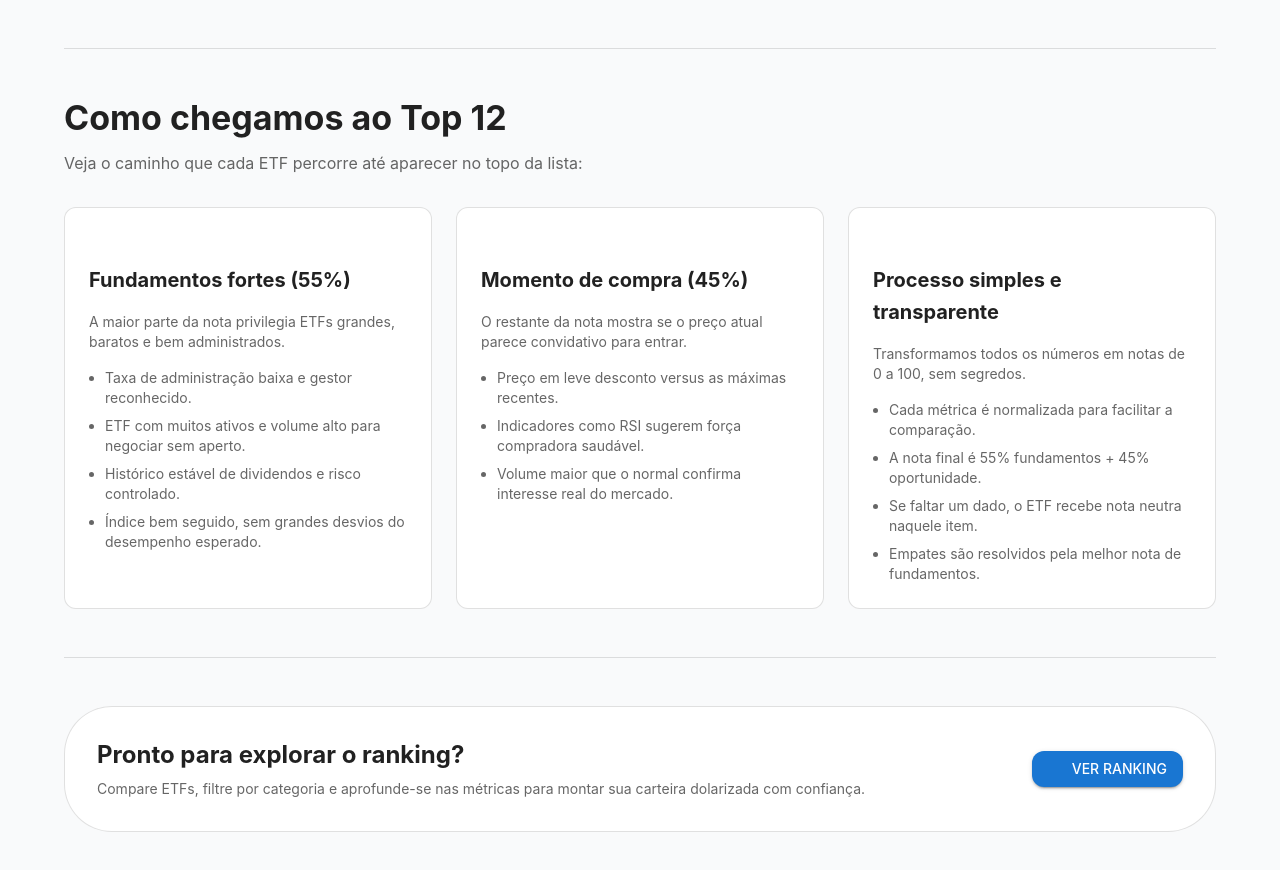
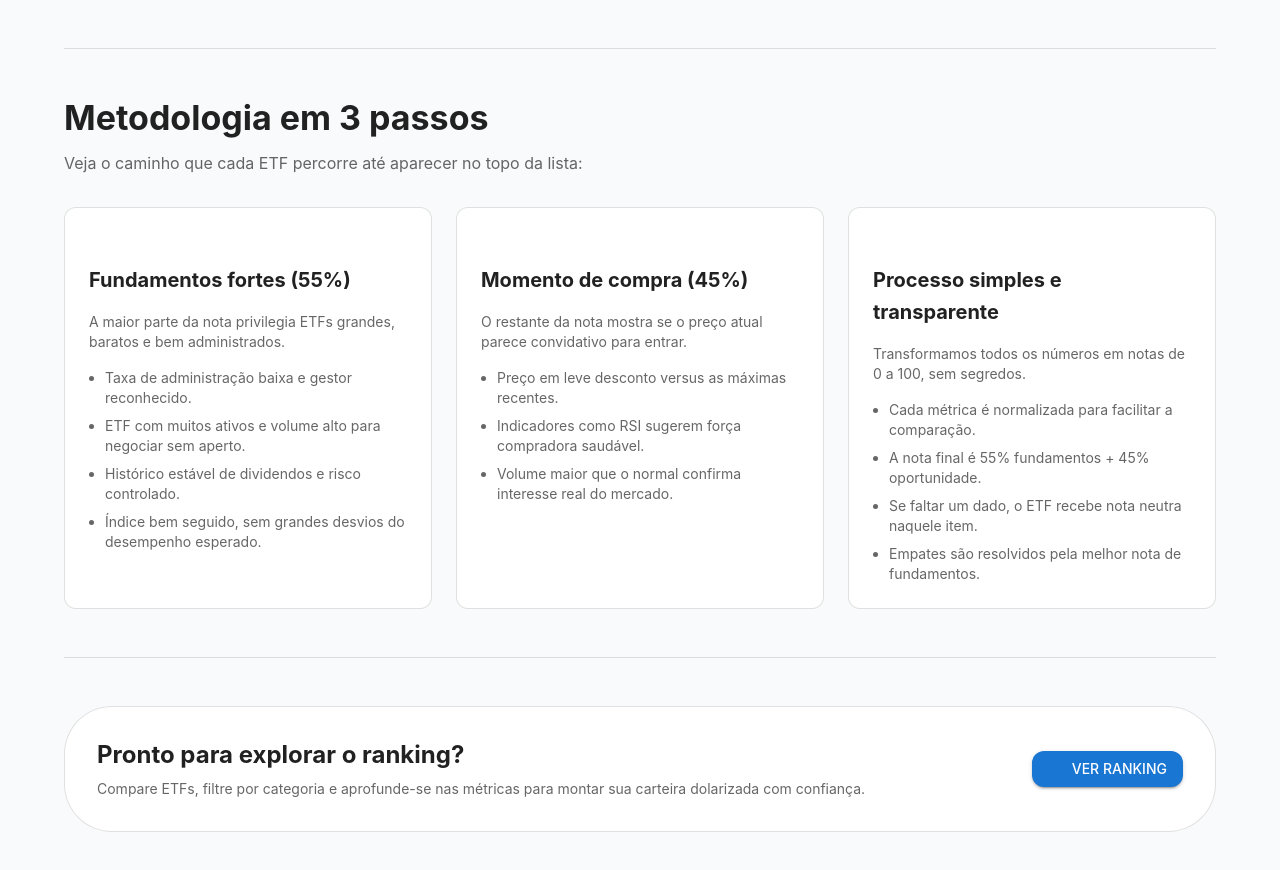
Before and after one commit to samuelalvesv/cabracash, a Next.js app: page /about in a window 1280 px wide. Shown: the part 817-1687 px from the top of the page. Built offline with nearby package versions, Linux system fonts and the light colour scheme; some icons are missing; what @mui/material-nextjs would draw is missing.

Commit message:
Update section title to clarify methodology for ETF ranking

```diff
--- a/app/about/page.tsx
+++ b/app/about/page.tsx
@@ -186,7 +186,7 @@ export default function AboutPage() {
         <Stack spacing={4}>
           <Box>
             <Typography variant="h4" fontWeight={700} gutterBottom>
-              Como chegamos ao Top 12
+                Metodologia em 3 passos
             </Typography>
             <Typography variant="body1" color="text.secondary">
               Veja o caminho que cada ETF percorre até aparecer no topo da lista:
```
